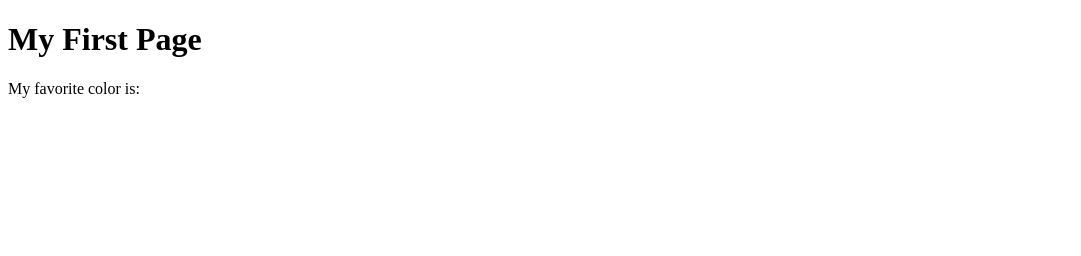
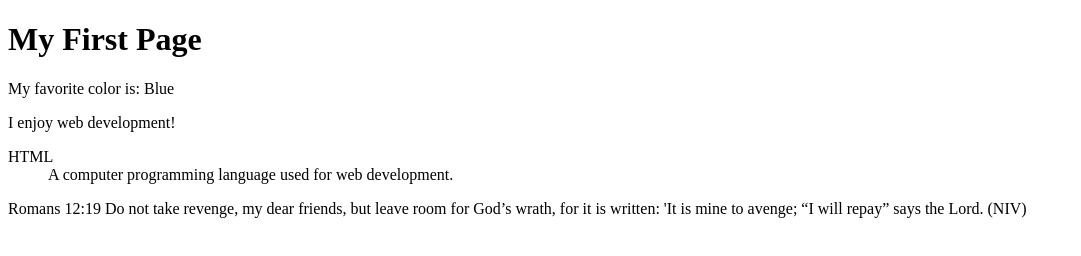
Before and after one commit to mungucigerald/wdd130, a plain HTML site: page week01/first-page.html in a window 1280 px wide. Shown: the whole page, without its empty margins (0-1081 px from the left). Drawn offline with Linux system fonts and the light colour scheme.

Commit message:
first commit

```diff
--- a/week01/first-page.html
+++ b/week01/first-page.html
@@ -1,12 +1,25 @@
 <!DOCTYPE html>
 <html lang="en">
+
 <head>
     <meta charset="UTF-8">
     <meta name="viewport" content="width=device-width, initial-scale=1.0">
     <title>My First Page</title>
 </head>
+
 <body>
     <h1>My First Page</h1>
-    <p>My favorite color is: </p>
+    <p>My favorite color is: Blue</p>
+    <p>I enjoy web development!</p>
+    <dl>
+        <dt>HTML</dt>
+        <dd>A computer programming language used for web development.</dd>
+    </dl>
+    <p>Romans 12:19
+        Do not take revenge, my dear friends, but leave room for God’s wrath, for it is written: 'It
+        is mine
+        to avenge; <q>I will repay</q> says the Lord. (NIV)
+    </p>
 </body>
+
 </html>
```
